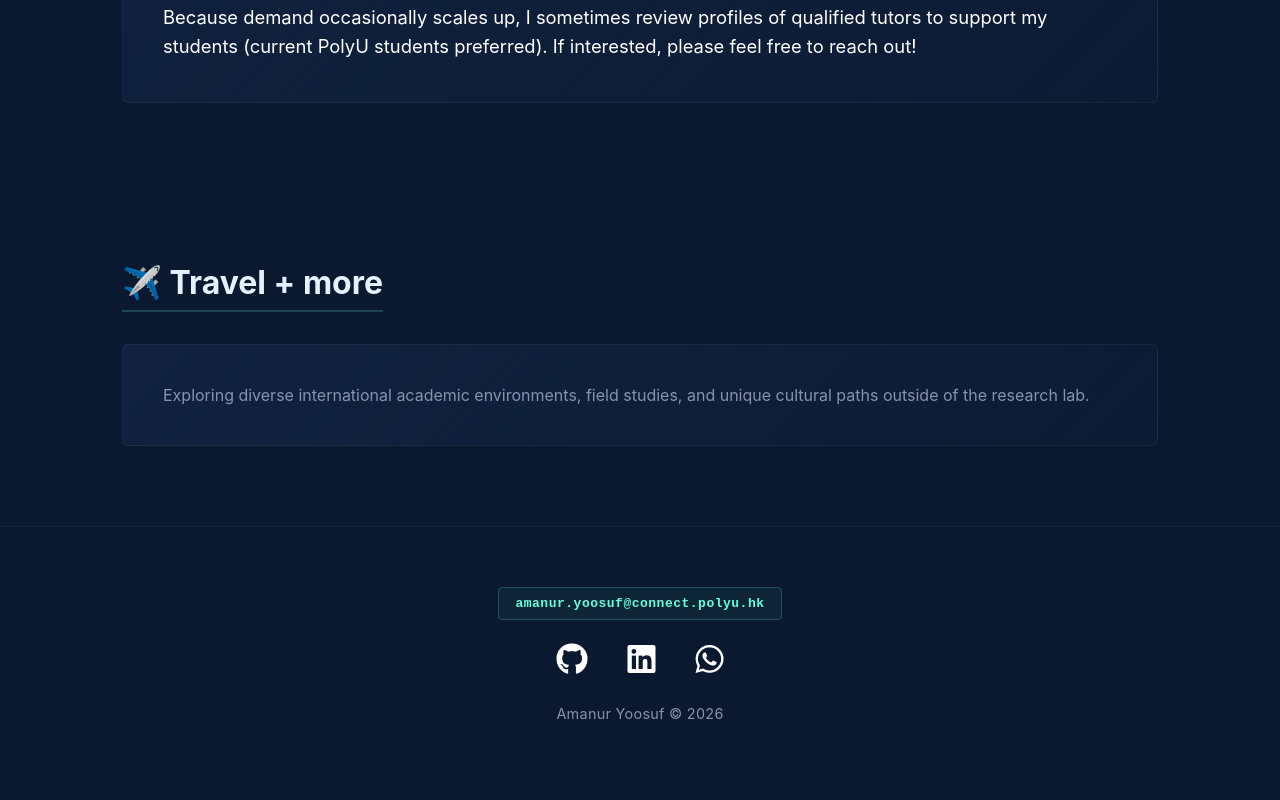
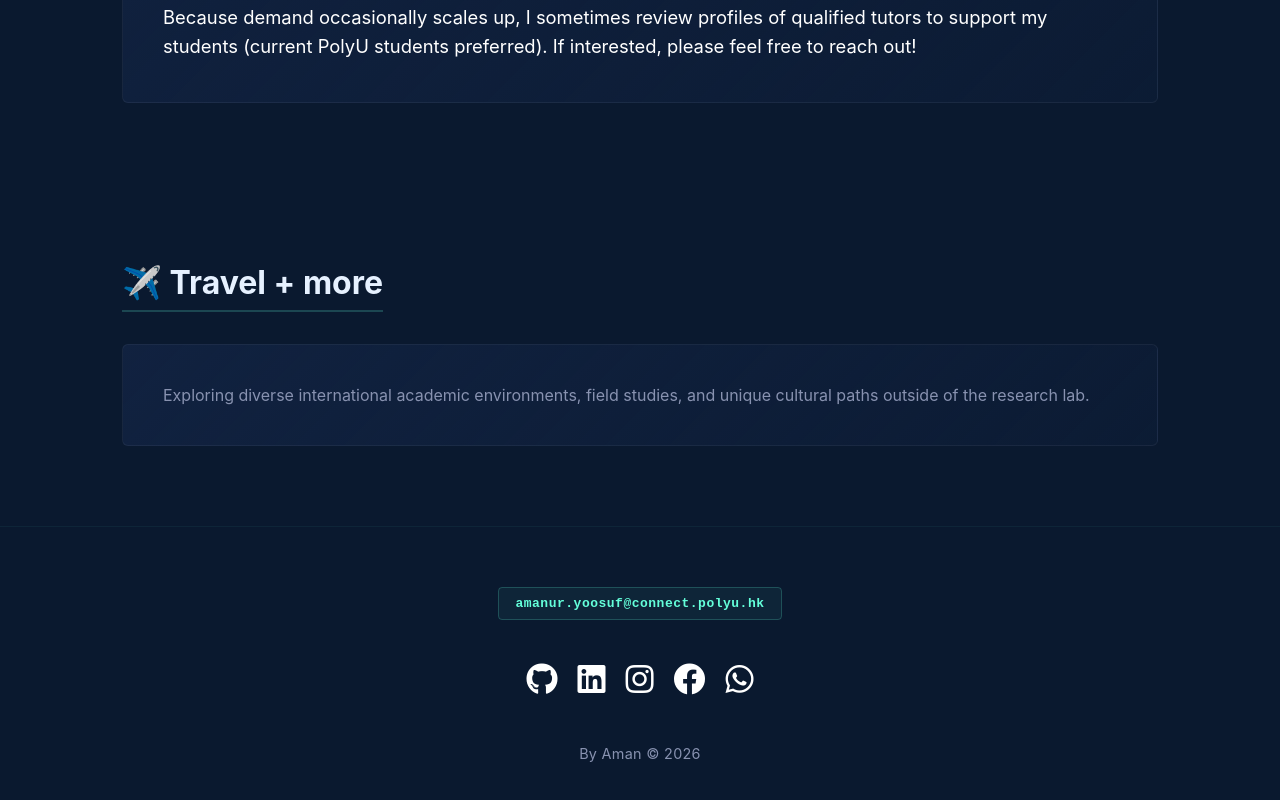
Before and after one commit to amanyoosuf/amanyoosuf.github.io, a React (Create React App) app: page / in a window 1280 px wide. Shown: the part 6536-7336 px from the top of the page. Before the commit the page ends 7306 px from the top, so only its background shows below. Built offline with nearby package versions, Linux system fonts and the light colour scheme.

Commit message:
Update Footer.js

```diff
--- a/src/components/Footer.js
+++ b/src/components/Footer.js
@@ -1,5 +1,4 @@
 import React from 'react';
-import { Link } from 'react-router-dom';
 import './Footer.css';
 
 function Footer() {
@@ -12,43 +11,70 @@ function Footer() {
 
       <section className='social-media'>
         <div className='social-media-wrap'>
-          <div className='social-icons'>
+          <div className='social-icons' style={{ display: 'flex', gap: '20px', justifyContent: 'center', margin: '20px 0' }}>
+
             {/* GitHub */}
-            <Link
+            <a
               className='social-icon-link github'
-              to='https://github.com/yourusername'
+              href='https://github.com/amanyoosuf'
               target='_blank'
+              rel='noreferrer'
               aria-label='GitHub'
             >
               <i className='fab fa-github fa-2x' style={{color: 'white'}} />
-            </Link>
+            </a>
 
             {/* LinkedIn */}
-            <Link
+            <a
               className='social-icon-link linkedin'
-              to='https://www.linkedin.com/in/yourusername'
+              href='https://www.linkedin.com/in/amanuryoosuf12'
               target='_blank'
+              rel='noreferrer'
               aria-label='LinkedIn'
             >
               <i className='fab fa-linkedin fa-2x' style={{color: 'white'}} />
-            </Link>
+            </a>
+
+            {/* Instagram */}
+            <a
+              className='social-icon-link instagram'
+              href='https://instagram.com/amanyoosuf'
+              target='_blank'
+              rel='noreferrer'
+              aria-label='Instagram'
+            >
+              <i className='fab fa-instagram fa-2x' style={{color: 'white'}} />
+            </a>
+
+            {/* Facebook */}
+            <a
+              className='social-icon-link facebook'
+              href='https://facebook.com/aman.yoosuf.2025/'
+              target='_blank'
+              rel='noreferrer'
+              aria-label='Facebook'
+            >
+              <i className='fab fa-facebook fa-2x' style={{color: 'white'}} />
+            </a>
 
             {/* WhatsApp Direct Chat Interlock */}
-            <Link
+            <a
               className='social-icon-link whatsapp'
-              to='https://wa.me/85297630974'
+              href='https://wa.me/85297630974'
               target='_blank'
+              rel='noreferrer'
               aria-label='WhatsApp'
             >
               <i className='fab fa-whatsapp fa-2x' style={{color: 'white'}} />
-            </Link>
+            </a>
+
           </div>
         </div>
       </section>
 
       {/* Clean Copyright & Identity Rights Frame */}
       <section className='social-media'>
-        <small className='website-rights'>Amanur Yoosuf © 2026</small>
+        <small className='website-rights'>By Aman © 2026</small>
       </section>
     </div>
   );
```
